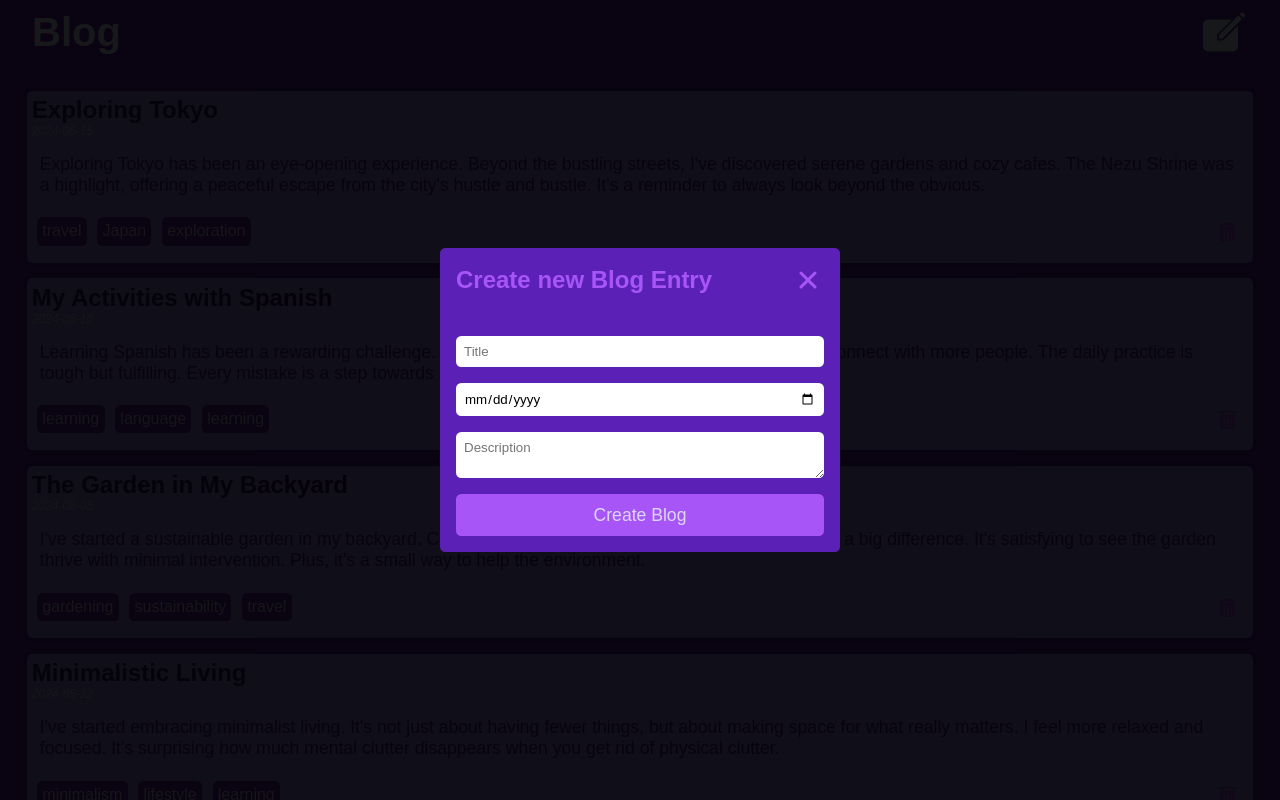
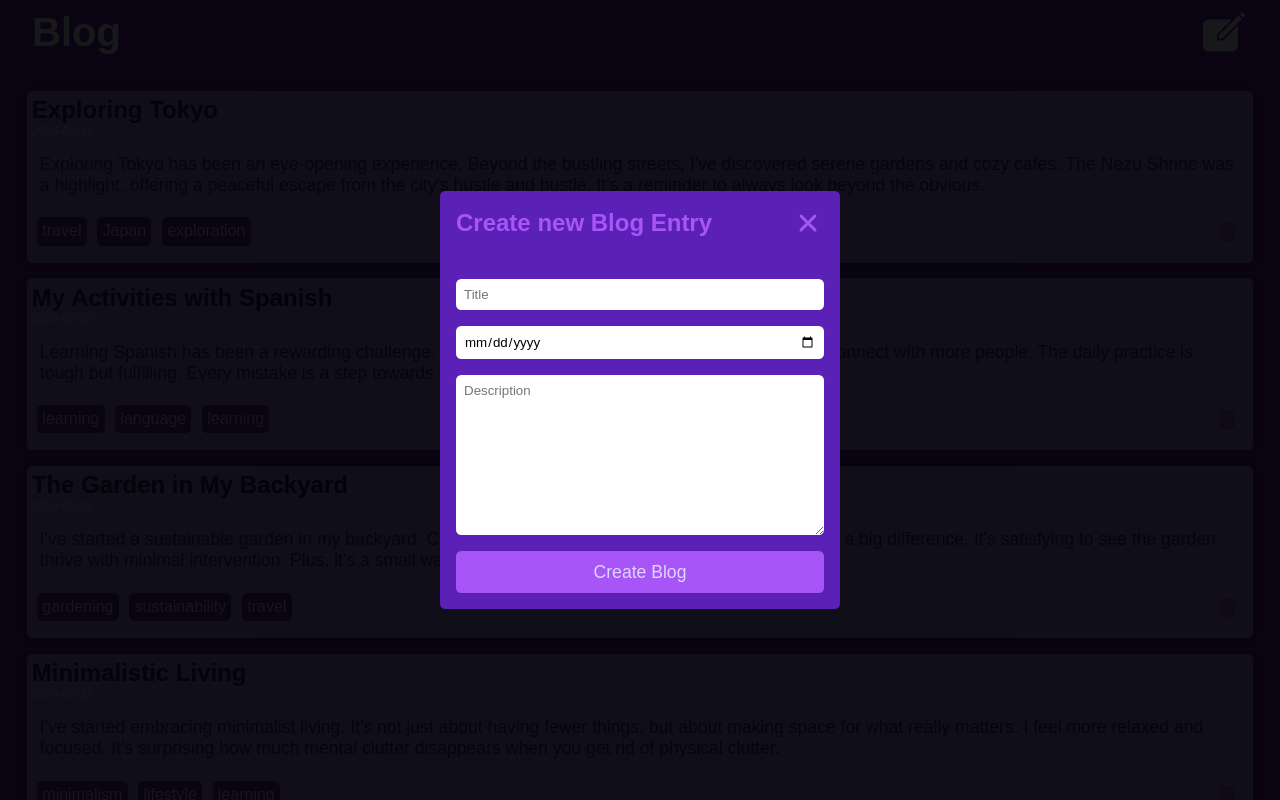
Before and after one commit to Dasajton/react-blog-challenge, a React (Vite) app: page / in a window 1280 px wide. Both pictures are taken after a click on the button 1224 px from the left and 32 px from the top of the page. Shown: the top 800 px of the page. Built offline with nearby package versions, Linux system fonts and the light colour scheme.

Commit message:
Update ModalCreateBlog styles to fix height issue

```diff
--- a/src/components/ModalCreateBlog/ModalCreateBlog.scss
+++ b/src/components/ModalCreateBlog/ModalCreateBlog.scss
@@ -60,6 +60,9 @@
         border-radius: 0.33rem;
         border: none;
       }
+      .modalBody {
+        height: 10rem;
+      }
       .modalBtnCreate {
         font-size: 1.1rem;
         background-color: #a855f7;
```
